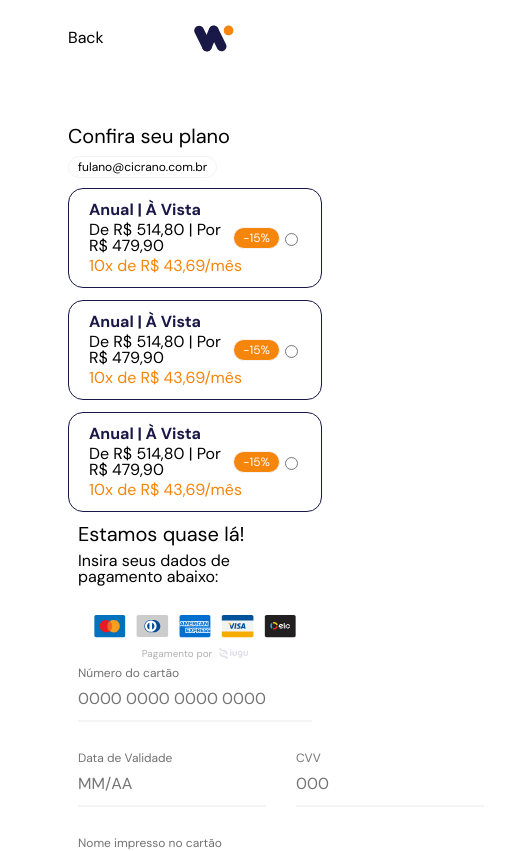
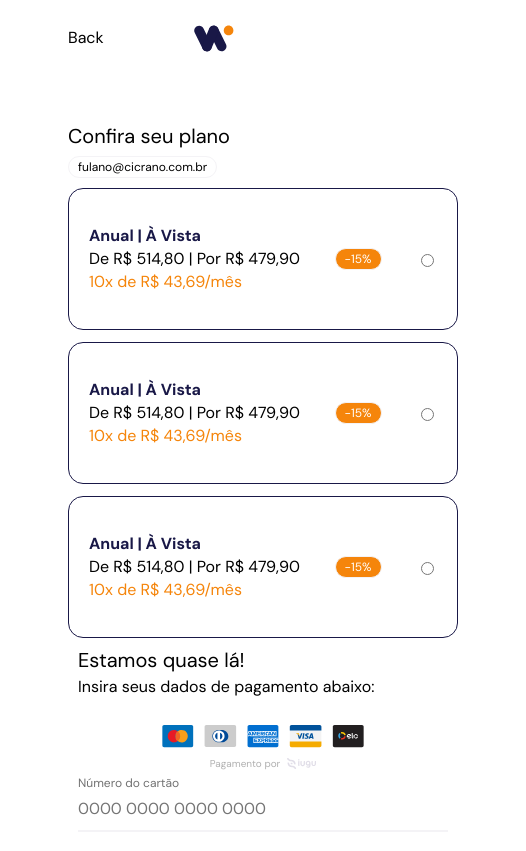
Before and after one commit to luisdourado33/checkout-app, a React (Vite) app: page / in a window 390 px wide. Shown: the top 851 px of the page, 526 px wide, since content can reach past the window. Built offline with nearby package versions, Linux system fonts and the light colour scheme.

Commit message:
fix(responsive): adjust input width

```diff
--- a/index.css
+++ b/index.css
@@ -134,6 +134,5 @@ table {
 }
 
 *, *::after, *::before {
-  box-sizing: border-box;
   font-family: 'DM Sans', sans-serif;
 }
--- a/src/components/atoms/Input/styles.tsx
+++ b/src/components/atoms/Input/styles.tsx
@@ -6,6 +6,7 @@ export const Label = styled.label`
   color: ${({ theme }) => theme.colors.common.heavyGray};
 `;
 export const InputComponent = styled(BaseInput)`
+  width: 100%;
   padding: 10px 0;
   border-top: none;
   border-right: none;
@@ -15,13 +16,8 @@ export const InputComponent = styled(BaseInput)`
   line-height: 20.83px;
   color: #191847;
   border-color: ${({ theme }) => theme.colors.common.lightGray};
-  transition: ${({ theme }) => theme.transition.default}
-
-  ::placeholder {
-    color: ${(props) => props.theme.colors.main.secondary};
-  }
-
+  transition: ${({ theme }) => theme.transition.default};
   :focus {
-    border-color: ${({ theme }) => theme.colors.main.primary}
+    border-color: ${({ theme }) => theme.colors.main.primary};
   }
 `;
--- a/src/components/molecules/InfoPlan/index.tsx
+++ b/src/components/molecules/InfoPlan/index.tsx
@@ -9,7 +9,7 @@ export const InfoPlan = (): any => {
   const theme = useTheme();
   return (
     <InfoPlanCard
-      w="100%"
+      w="auto"
       h="100px"
       d="flex"
       flexDirection="column"
--- a/src/components/organisms/PaymentForm/index.tsx
+++ b/src/components/organisms/PaymentForm/index.tsx
@@ -17,7 +17,13 @@ export const PaymentForm: React.FC<any> = () => {
           type="text"
           style={{ marginBottom: "30px" }}
         />
-        <Wrapper d="flex" w="100%" style={{ marginBottom: "30px" }}>
+        <Wrapper
+          d="flex"
+          w="100%"
+          style={{
+            marginBottom: 30,
+          }}
+        >
           <Input
             id="expiration-date"
             label="Data de Validade"
@@ -25,6 +31,7 @@ export const PaymentForm: React.FC<any> = () => {
             type="text"
             style={{
               marginRight: "30px",
+              width: "100%",
             }}
           />
 
@@ -33,7 +40,9 @@ export const PaymentForm: React.FC<any> = () => {
             label="CVV"
             placeholder="000"
             type="number"
-            w="100%"
+            style={{
+              width: "100%",
+            }}
           />
         </Wrapper>
         <Input
--- a/src/providers/theme/theme.config.ts
+++ b/src/providers/theme/theme.config.ts
@@ -42,6 +42,6 @@ export const theme: DefaultTheme = {
   },
   breakpoints: IBreakpoints,
   transition: {
-    default: "all 0.2s cubic-bezier(0.64, 0.57, 0.67, 1.53)",
+    default: "all 0.3s cubic-bezier(0.64, 0.57, 0.67, 1.53)",
   },
 };
```
